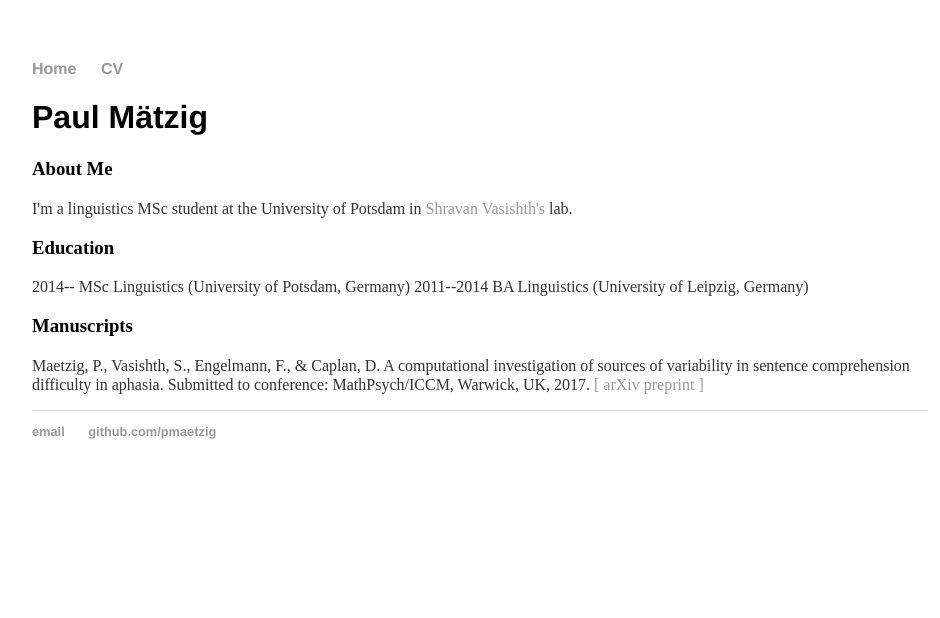
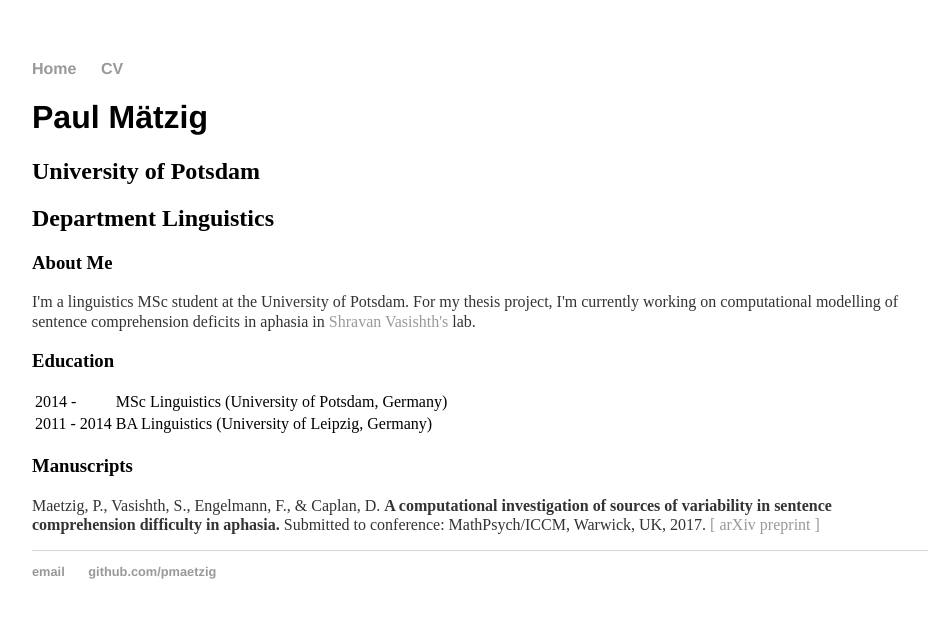
Before and after one commit to pmaetzig/pmaetzig.github.io, a Jekyll site: the page built from index.html, in a window 1280 px wide. Shown: the top 618 px of the page, without its empty margins (160-1100 px from the left). Built offline with Jekyll 4.4.1, drawn with Linux system fonts in a browser that asks for light colours.

Commit message:
updated info to index.html

```diff
--- a/index.html
+++ b/index.html
@@ -4,10 +4,22 @@ title: Paul Mätzig
 ---
 <div class="blurb">
   <h1>Paul Mätzig</h1>
+  <h2>University of Potsdam</h2>
+  <h2>Department Linguistics</h2>
+
   <h3>About Me</h3>
-  <p>I'm a linguistics MSc student at the University of Potsdam in <a href="http://www.ling.uni-potsdam.de/~vasishth/">Shravan Vasishth's</a> lab.</p>
+  <p>I'm a linguistics MSc student at the University of Potsdam. For my thesis project, I'm currently working on computational modelling of sentence comprehension deficits in aphasia in <a href="http://www.ling.uni-potsdam.de/~vasishth/">Shravan Vasishth's</a> lab.</p>
+
   <h3>Education</h3>
-  <p>2014-- MSc Linguistics (University of Potsdam, Germany) 2011--2014 BA Linguistics (University of Leipzig, Germany)</p>
+  <table>
+      <tr>
+          <td>2014 - </td> <td>MSc Linguistics (University of Potsdam, Germany)</td>
+      </tr>
+      <tr>
+          <td>2011 - 2014</td> <td>BA Linguistics (University of Leipzig, Germany)</td>
+      </tr>
+  </table>
+
   <h3>Manuscripts</h3>
-  <p>Maetzig, P., Vasishth, S., Engelmann, F., &amp; Caplan, D. A computational investigation of sources of variability in sentence comprehension difficulty in aphasia. Submitted to conference: MathPsych/ICCM, Warwick, UK, 2017. <a href="https://arxiv.org/abs/1703.04677">[ arXiv preprint ]</a></p>
+  <p>Maetzig, P., Vasishth, S., Engelmann, F., &amp; Caplan, D. <b>A computational investigation of sources of variability in sentence comprehension difficulty in aphasia.</b> Submitted to conference: MathPsych/ICCM, Warwick, UK, 2017. <a href="https://arxiv.org/abs/1703.04677">[ arXiv preprint ]</a></p>
 </div><!-- /.blurb -->
```
